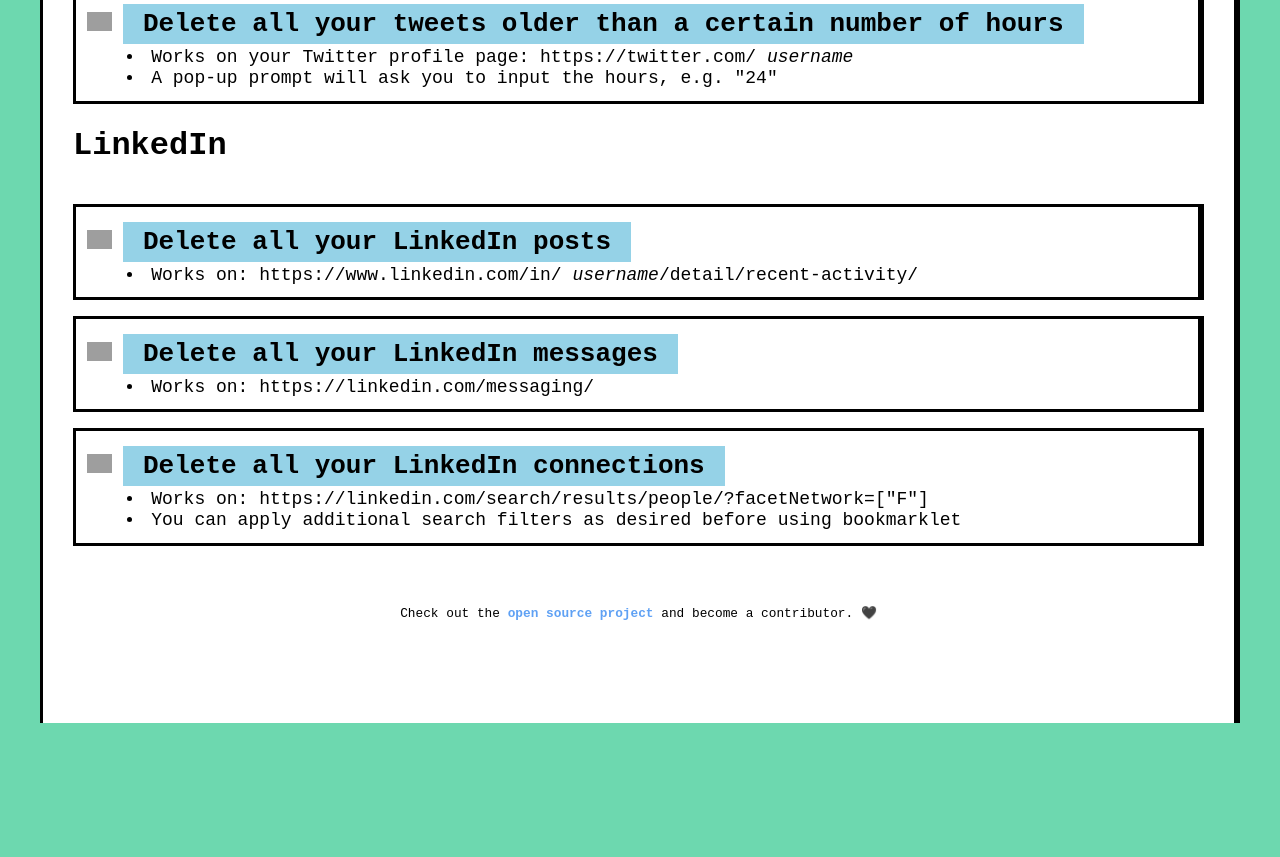
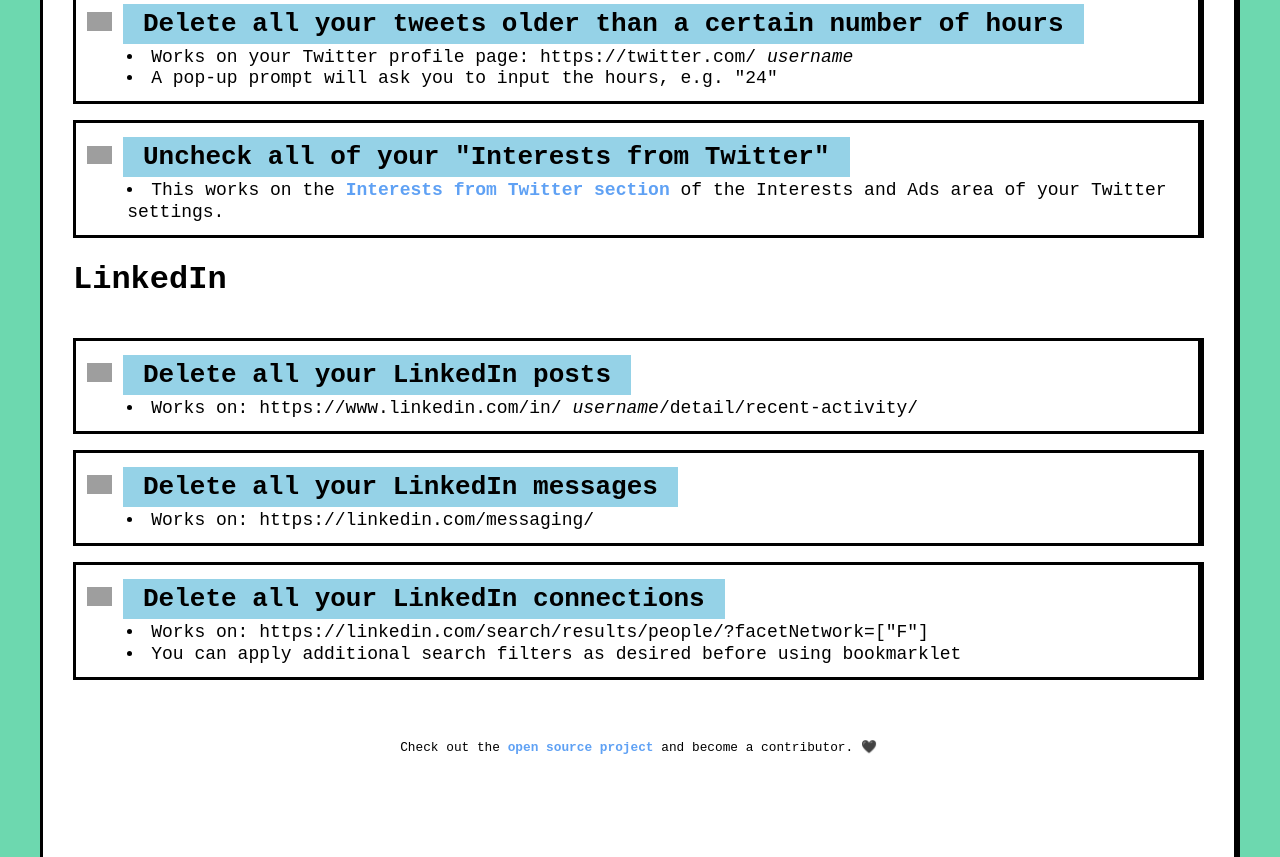
Before and after one commit to adamdrake/pdmtools, a plain HTML site: page index.html in a window 1280 px wide. Shown: the part 1140-1997 px from the top of the page. Before the commit the page ends 1863 px from the top, so only its background shows below. Drawn offline with Linux system fonts and the light colour scheme; grey boxes are pictures that could not be loaded.

Commit message:
Add unchecking of Interests from Twitter bookmarklet.  Update README and site page.

```diff
--- a/index.html
+++ b/index.html
@@ -74,6 +74,32 @@
                     </li>
                 </ul>
             </div>
+            <div class="card">
+                <span class="bookmarklet-link">
+                    <img src="https://adamdrake.github.io/pdmtools/static/img/bookmark-icon.png" width="25px">
+                    <a href="javascript: (function () {
+                        function sleep(ms) {
+                            return new Promise(resolve => setTimeout(resolve, ms));
+                        };
+                        async function uncheckAll() {
+                            var inputs = document.querySelectorAll("input[type=checkbox]");
+                            for (var i = 0; i < inputs.length; i++) {
+                                if (inputs[i].checked == true) {
+                                    inputs[i].click();
+                                    await sleep(1000);
+                                }
+                            }
+                        }
+                    }());">
+                    Uncheck all of your "Interests from Twitter"
+                </a>
+                </span>
+                <ul>
+                    <li>
+                        This works on the <a href="https://mobile.twitter.com/settings/your_twitter_data/twitter_interests">Interests from Twitter section</a> of the Interests and Ads area of your Twitter settings.
+                    </li>
+                </ul>
+            </div>
         </div>
 
         <div class="content">
```
Also changed, not shown: twitter/uncheck-interests.js (added, +14 -0 lines), 1 other file.
